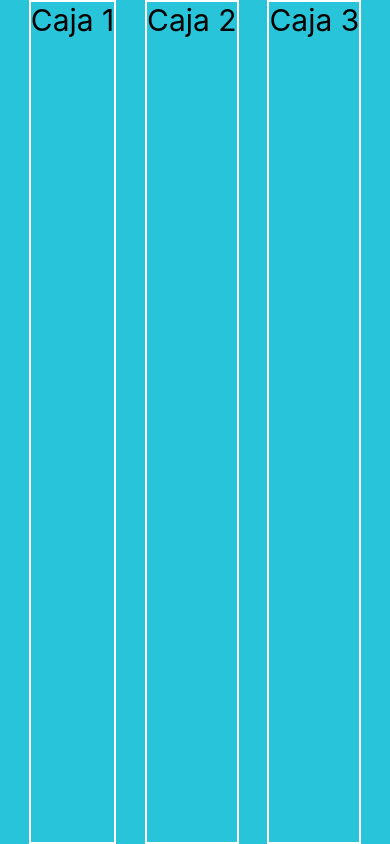
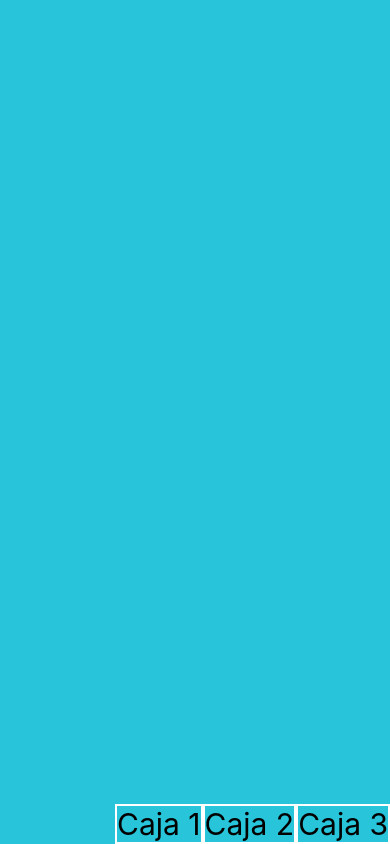
Before and after one commit to DaniDotExe/react-native, a React Native app in the folder 02-react-native/: screen / in a window 390 px wide. Built offline with nearby package versions, Linux system fonts and the light colour scheme.

Commit message:
Clase 76

```diff
--- a/02-react-native/src/screens/FlexScreen.tsx
+++ b/02-react-native/src/screens/FlexScreen.tsx
@@ -15,7 +15,8 @@ const styles = StyleSheet.create({
     container: {
         flex: 1,
         backgroundColor: '#28C4D9',
-        justifyContent: 'space-evenly',
+        alignItems: 'flex-end',
+        justifyContent: 'flex-end',
         flexDirection: 'row'
     },
     caja1: {
```
